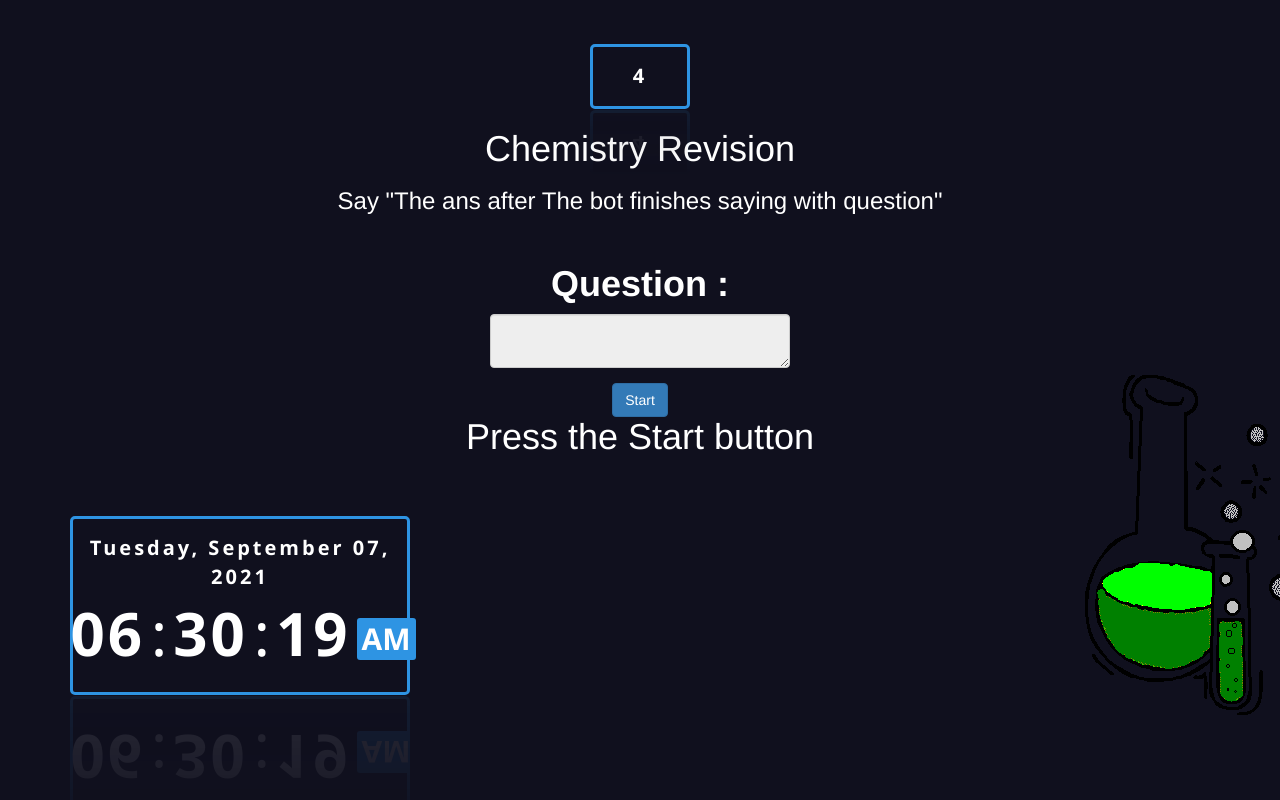
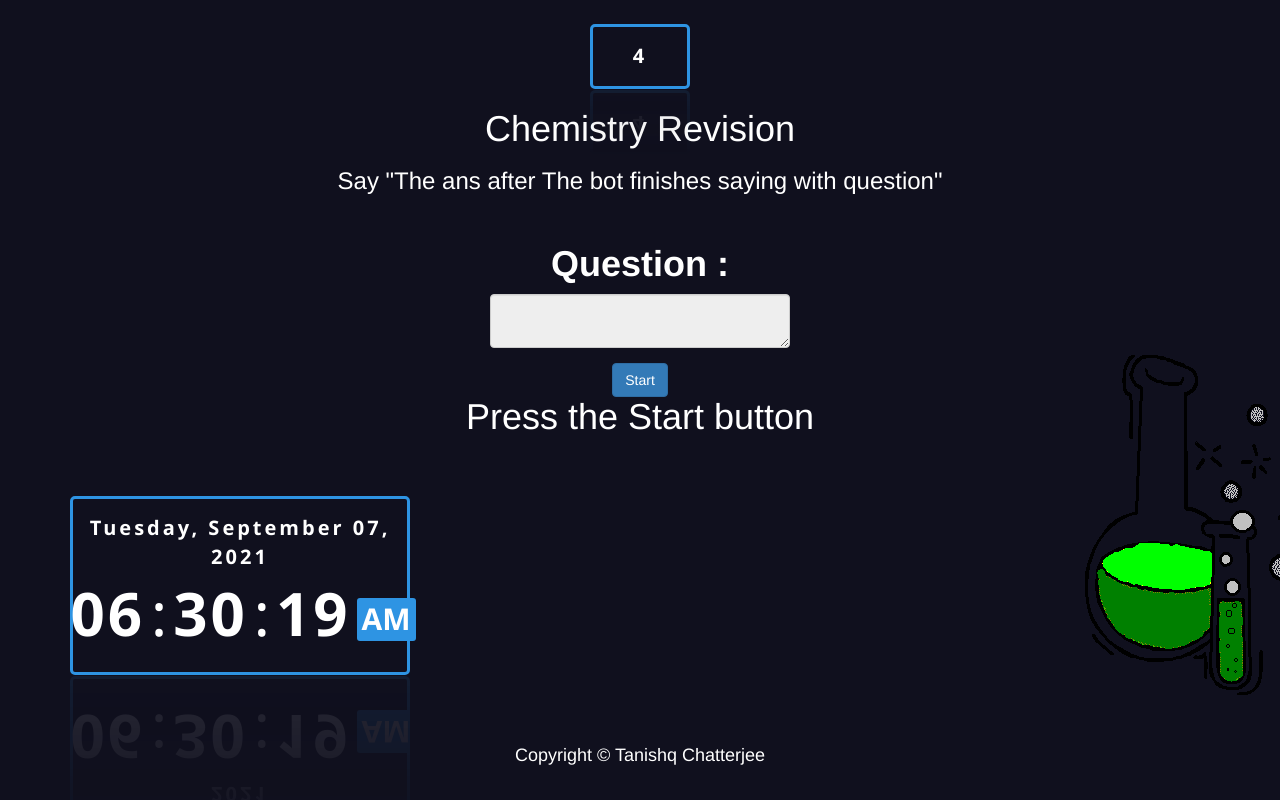
Before and after one commit to GAL-X-E/SLS-13, a plain HTML site: page index copy 3.html in a window 1280 px wide. Shown: the top 800 px of the page. Drawn offline with nearby package versions, Linux system fonts and the light colour scheme.

Commit message:
Add files via upload

```diff
--- a/index copy 3.html
+++ b/index copy 3.html
@@ -1,12 +1,13 @@
 <html>
     <head>
-       <title>My Selfie App</title>
+       <title>Chemistry Revision</title>
  <meta name="viewport" content="width=device-width, initial-scale=1">
 <link rel="stylesheet" href="https://maxcdn.bootstrapcdn.com/bootstrap/3.4.0/css/bootstrap.min.css">
 <script src="https://ajax.googleapis.com/ajax/libs/jquery/3.4.1/jquery.min.js"></script>
 <script src="https://maxcdn.bootstrapcdn.com/bootstrap/3.4.0/js/bootstrap.min.js"></script>
 
 <link href="style.css" rel="stylesheet">
+<link rel="Shortcut icon" type="image/png" href="43-431248_chemical-icon-png-chemistry-icon.png">
 <script src="https://cdnjs.cloudflare.com/ajax/libs/webcamjs/1.0.26/webcam.js"></script>
 </head>
 
@@ -93,5 +94,8 @@
     }
     </script>
     <script src="main copy 3.js"></script>
+    <center>
+      <h4>Copyright © Tanishq Chatterjee</h4>
+      </center>
 </body>
 </html>
```
Also changed, not shown: index copy 2.html (+5 -1 lines), index copy.html (+5 -1 lines), index ty.html (+5 -1 lines), index.html (+5 -1 lines), 43-431248_chemical-icon-png-chemistry-icon.png (added).
